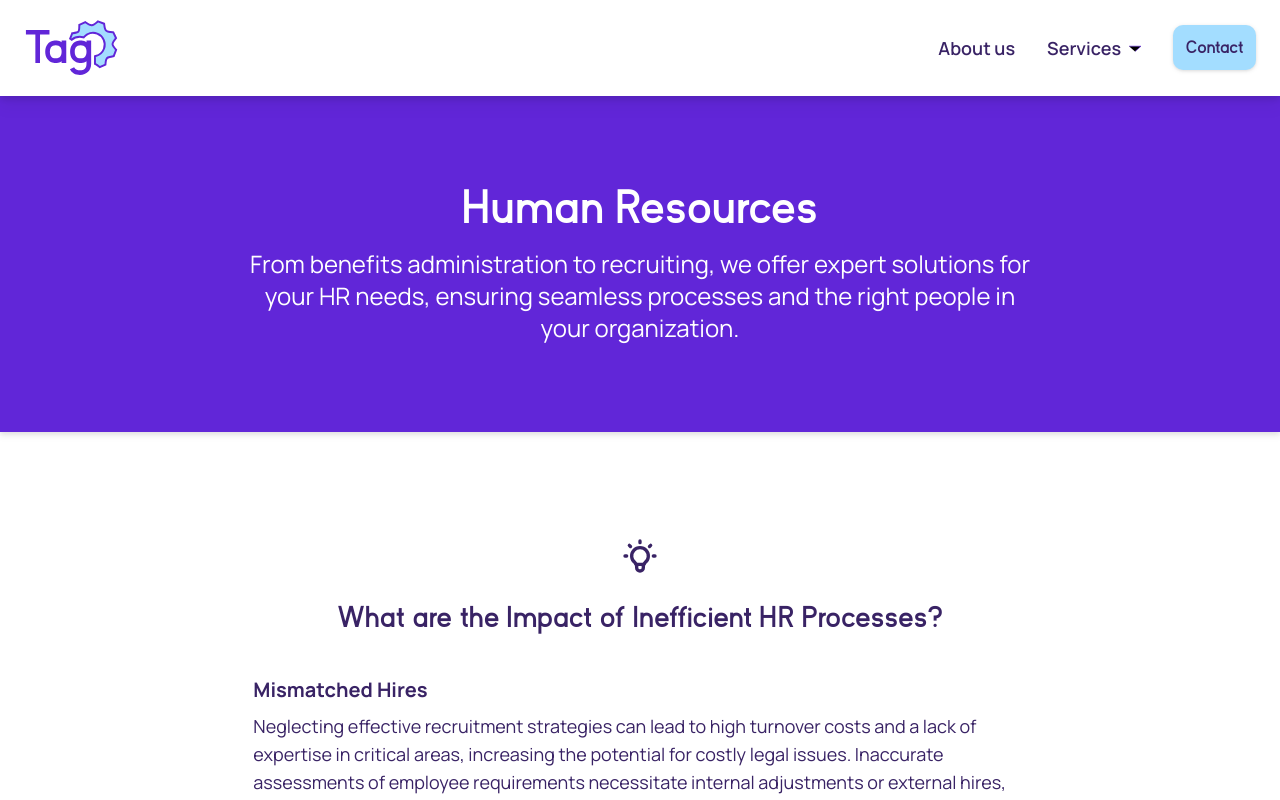
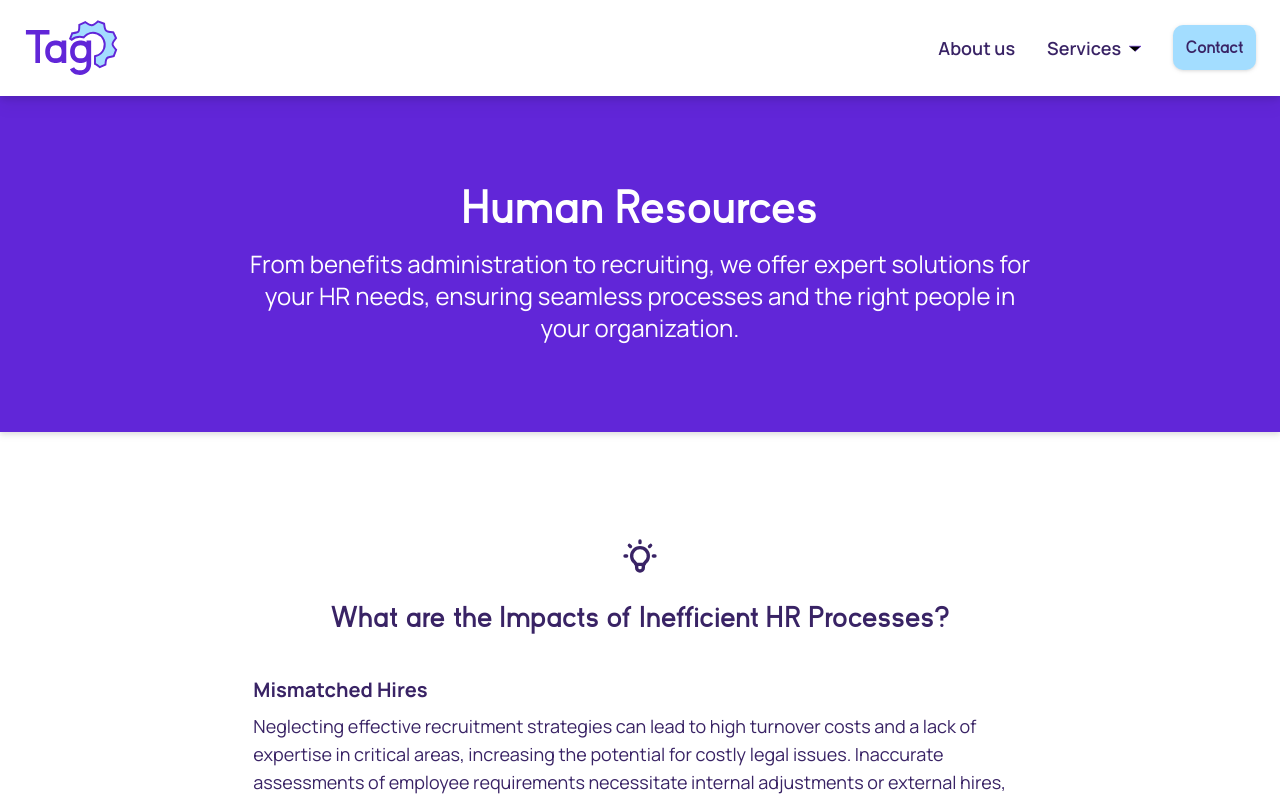
Before and after one commit to hicass/tag-ops-v3, a Next.js app: page /human-resources in a window 1280 px wide. Shown: the top 800 px of the page. Built offline with nearby package versions, Linux system fonts and the light colour scheme.

Commit message:
Fix typo

```diff
--- a/src/app/human-resources/page.tsx
+++ b/src/app/human-resources/page.tsx
@@ -13,7 +13,7 @@ export default function HumanResourcesPage() {
     name: 'Human Resources',
     description:
       'From benefits administration to recruiting, we offer expert solutions for your HR needs, ensuring seamless processes and the right people in your organization.',
-    question: 'What are the Impact of Inefficient HR Processes?',
+    question: 'What are the Impacts of Inefficient HR Processes?',
     inefficiencyCosts: [
       {
         title: 'Mismatched Hires',
```
